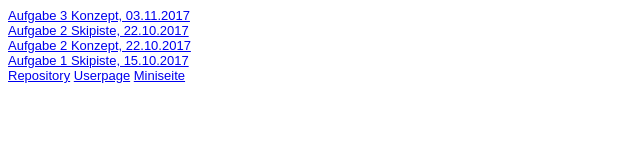
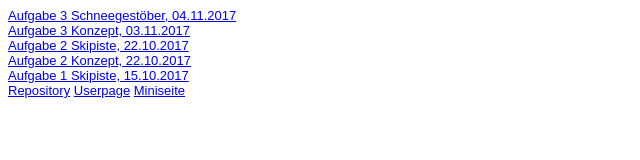
Before and after one commit to AnjaOtt/AnjaOtt.github.io, a plain HTML site: page Steckbrief/steckbrief.htm in a window 1280 px wide. Shown: the whole page, without its empty margins (0-640 px from the left). Drawn offline with Linux system fonts and the light colour scheme.

Commit message:
push A03

```diff
--- a/Steckbrief/steckbrief.htm
+++ b/Steckbrief/steckbrief.htm
@@ -13,6 +13,7 @@ body {
 </head>
 <body>
 	<!-- Hier die Links zu den gelösten Aufgaben einstellen, aktuelle oben, alte stehen lassen! Format: Aufgabenbezeichnung, Datum -->
+<a href="https://anjaott.github.io/EIA2/03/skipiste.html" target="_blank" >Aufgabe 3 Schneegestöber, 04.11.2017</a><br>
 <a href="https://anjaott.github.io/EIA2/03/Konzept03.pdf" target="_blank" >Aufgabe 3 Konzept, 03.11.2017</a><br>
 <a href="https://anjaott.github.io/EIA2/02/skipiste.html" target="_blank" >Aufgabe 2 Skipiste, 22.10.2017</a><br>
 <a href="https://anjaott.github.io/EIA2/02/Konzept02.pdf" target="_blank" >Aufgabe 2 Konzept, 22.10.2017</a><br>
```
